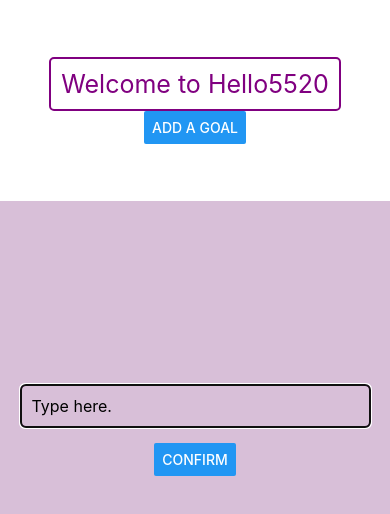
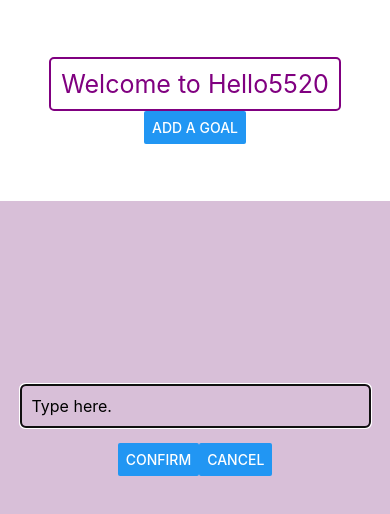
Before and after one commit to jyang10086/cs5520-inclass1, a React Native app: screen / in a window 390 px wide. Both pictures are taken after a click on the button "ADD A GOAL". Shown: the top 514 px of the page. Built offline with nearby package versions, Linux system fonts and the light colour scheme.

Commit message:
add Cancel button and show an alert

```diff
--- a/App.js
+++ b/App.js
@@ -1,6 +1,6 @@
 import { useState } from "react";
 import { StatusBar } from "expo-status-bar";
-import { Button, StyleSheet, Text, View, SafeAreaView } from "react-native";
+import { Alert, Button, StyleSheet, Text, View, SafeAreaView } from "react-native";
 import Header from "./components/Header";
 import Input from "./components/Input";
 
@@ -13,6 +13,25 @@ export default function App() {
     setModalVisible(false);
     setInputData(data);
   };
+  const handleCancel = () => {
+    Alert.alert(
+      'Confirm Cancel',
+      'Are you sure you want to cancel?',
+      [
+        {
+          text: 'Cancel',
+          onPress: () => console.log('Cancel Pressed'),
+          style: 'cancel',
+        },
+        {
+          text: 'OK',
+          onPress: () => setModalVisible(false),
+        },
+      ],
+      { cancelable: false }
+    );
+  };
+
 
   return (
     <SafeAreaView style={styles.container}>
@@ -23,6 +42,7 @@ export default function App() {
           visible={isModalVisible}
           autoFocus={true}
           handleInputData={handleInputData}
+          handleCancel={handleCancel}
         />
         <Button title="Add a goal" onPress={() => setModalVisible(true)} />
       </View>
--- a/components/Input.js
+++ b/components/Input.js
@@ -1,6 +1,11 @@
 import { useState } from "react";
 import { View, Text, TextInput, Button, Modal, StyleSheet } from "react-native";
-export default function Input({ autoFocus, handleInputData, visible }) {
+export default function Input({
+  autoFocus,
+  handleCancel,
+  handleInputData,
+  visible,
+}) {
   const [text, setText] = useState("");
   const [showCounter, setShowCounter] = useState(false);
   const [message, setMessage] = useState("");
@@ -24,7 +29,7 @@ export default function Input({ autoFocus, handleInputData, visible }) {
   };
 
   return (
-    <Modal visible={visible} animationType="slide" transparent={true} >
+    <Modal visible={visible} animationType="slide" transparent={true}>
       <View style={styles.container}>
         <TextInput
           autoFocus={autoFocus}
@@ -43,7 +48,10 @@ export default function Input({ autoFocus, handleInputData, visible }) {
         )}
 
         {message.length > 0 && <Text>{message}</Text>}
-        <Button title="Confirm" onPress={handleConfirm} />
+        <View style={styles.buttonView}>
+          <Button title="Confirm" onPress={handleConfirm} />
+          <Button title="Cancel" onPress={handleCancel} />
+        </View>
       </View>
     </Modal>
   );
@@ -51,18 +59,22 @@ export default function Input({ autoFocus, handleInputData, visible }) {
 
 const styles = StyleSheet.create({
   container: {
-    flex:1,
+    flex: 1,
     // backgroundColor: "#d8bfd8",
     alignItems: "center",
     justifyContent: "center",
   },
   textInput: {
     padding: 10,
-    width: '90%',
+    width: "90%",
     margin: 15,
     borderRadius: 5,
     fontSize: 16,
     borderColor: "purple",
-    borderWidth: 2
+    borderWidth: 2,
+  },
+  buttonView: {
+    flexDirection: "row",
+    justifyContent: "space-between",
   },
 });
```
